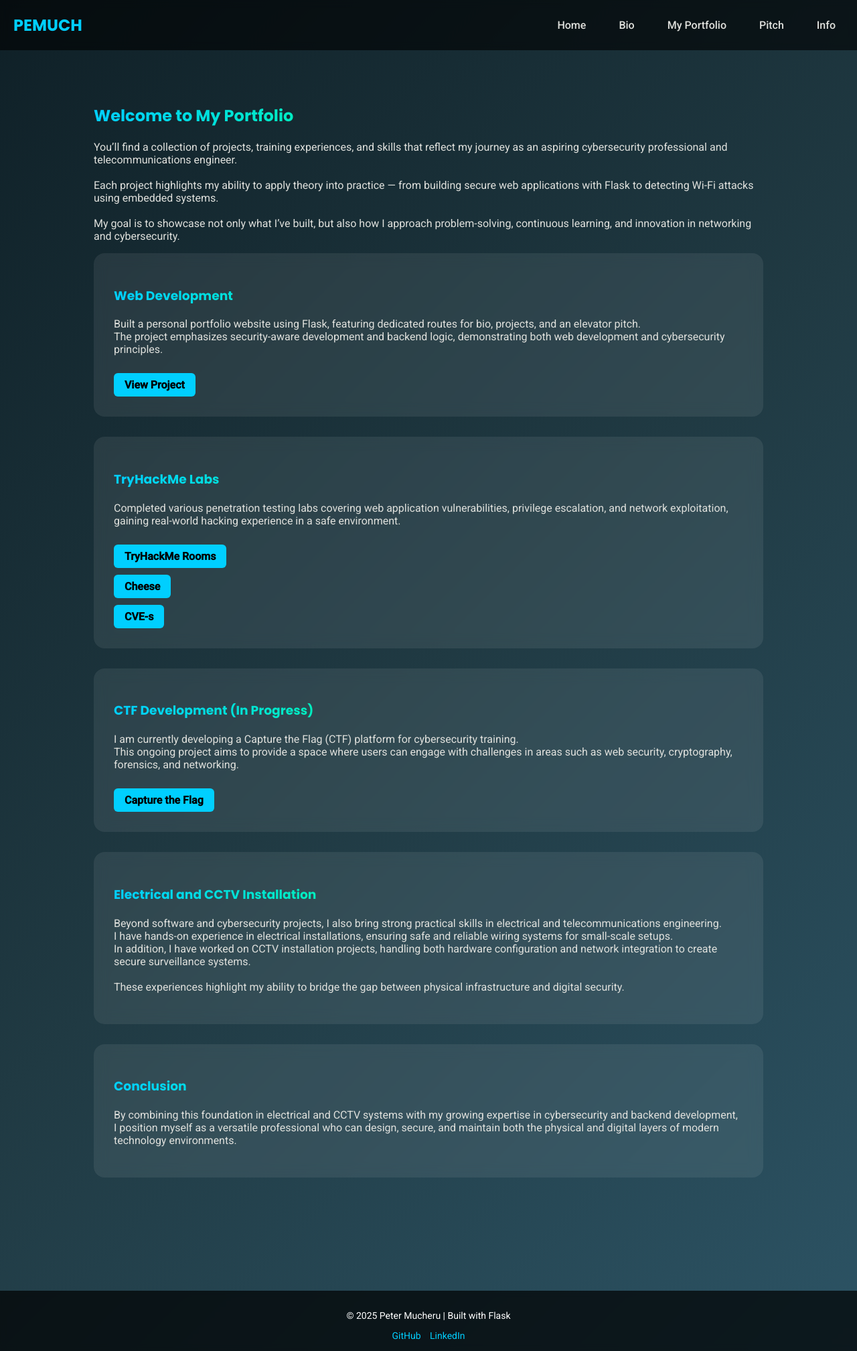
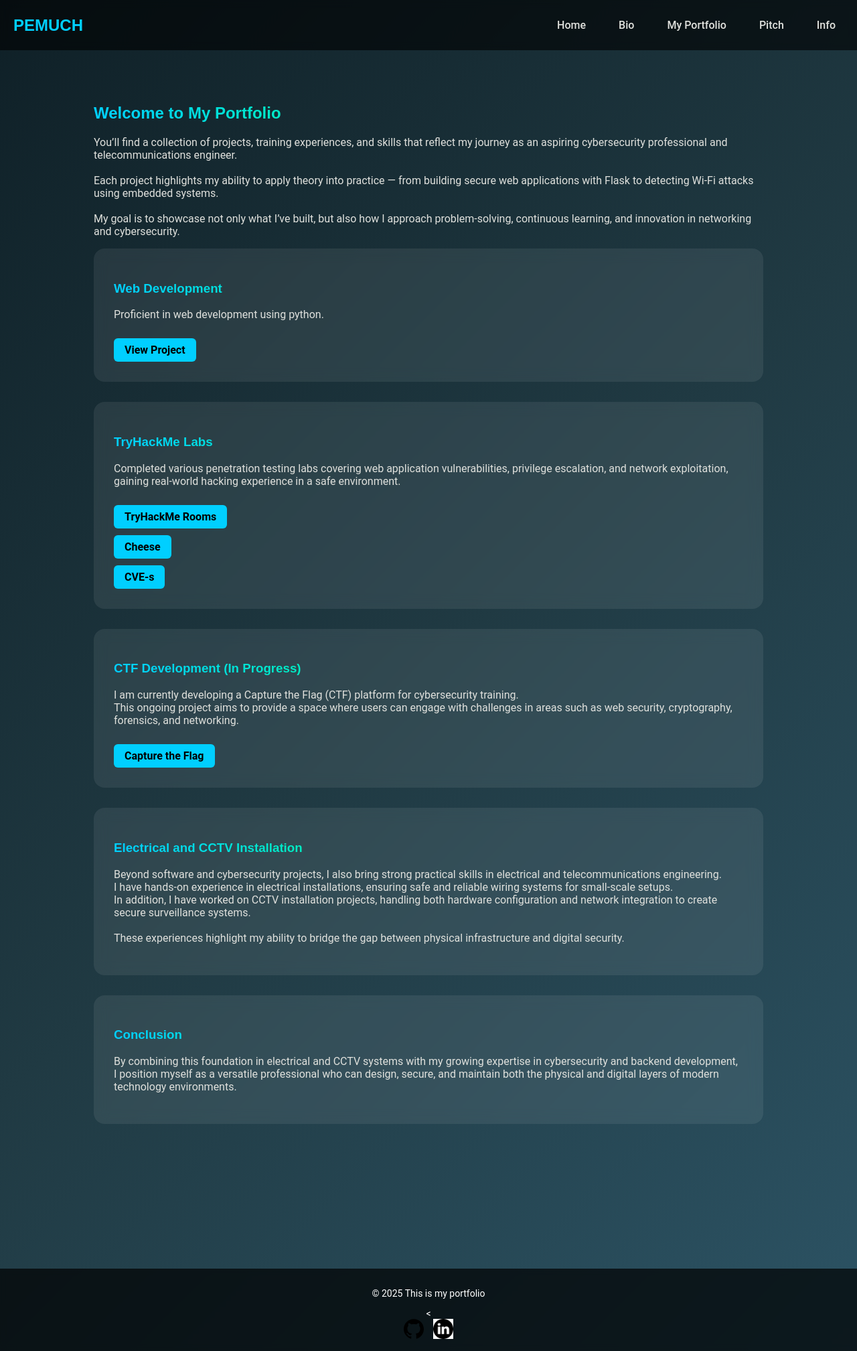
Before and after one commit to petyr2/web-app-development, a Flask app: page /portfolio in a window 1280 px wide. Shown: the whole page at 67% size. Run offline with Flask 3, Linux system fonts and the light colour scheme.

Commit message:
Update on Fri Sep 19 22:15:30 EAT 2025

```diff
--- a/static/style.css
+++ b/static/style.css
@@ -297,3 +297,41 @@ footer {
     0%, 50%, 100% { opacity: 1; }
     25%, 75% { opacity: 0; }
 }
+
+
+/* ===== Container for bio section ===== */
+.bio-container {
+    display: flex;                 /* Arrange children (images + text) in a row */
+    justify-content: center;       /* Center content horizontally */
+                                   /* Center content vertically */
+    gap: 20px;                     /* Space between left image, text, and right image */
+    margin: 40px auto;             /* Top/bottom margin and center container horizontally */
+    flex-wrap: wrap;               /* Allows wrapping on smaller screens */
+}
+
+/* ===== Styling for both images ===== */
+.bio-image {
+    width: 200px;                  /* Set a fixed width for images */
+    height: auto;                  /* Keep image aspect ratio */
+    border-radius: 12px;           /* Rounded corners for smooth look */
+    box-shadow: 0 4px 15px rgba(0,0,0,0.3); /* Soft shadow around images */
+    flex-shrink: 0;                /* Prevent images from shrinking smaller than width */
+}
+
+/* Optional: Different classes for left/right images */
+img {
+    /* You can add extra styles for left image if needed */
+    align-items: left;
+}
+
+img {
+    /* You can add extra styles for right image if needed */
+    align-items: right;
+}
+
+/* ===== Center text styling ===== */
+.bio-text {
+    max-width: 600px;              /* Limit width of the text for readability */
+    text-align: justify;           /* Justify the text nicely */
+    color: #E0E1DD;                /* Match your portfolio theme color */
+}
--- a/templates/index.html
+++ b/templates/index.html
@@ -11,7 +11,7 @@
             <h1>Welcome To My Personal Website — you are now at the home page</h1>
             <h2>Mucheru Peter</h2>
             <p>
-                I’m an aspiring cybersecurity professional and telecommunications engineer with a strong foundation in networking, system security, and Flask web development.
+                I’m an aspiring cybersecurity professional and telecommunications engineer with a strong foundation in networking, system security, and python web development.
                 <br><br>
                 Passionate about solving real-world problems, I combine hands-on experience in penetration testing and web projects with continuous learning to build secure and practical digital solutions.
             </p>
--- a/templates/navpage.html
+++ b/templates/navpage.html
@@ -5,7 +5,7 @@
   <meta name="viewport" content="width=device-width, initial-scale=1.0">
   <title>{% block title %}Portfolio{% endblock %}</title>
   <link rel="stylesheet" href="{{ url_for('static', filename='style.css') }}">
-  <link href="https://fonts.googleapis.com/css2?family=Poppins:wght@500;700&family=Roboto:wght@400;500&display=swap" rel="stylesheet">
+  <link rel="icon" type="image/png" href="{{ url_for('static', filename='images/favicon.png') }}">
 </head>
 <body class="{% block page_class %}{% endblock %}">
   <div class="wrapper">
@@ -30,11 +30,19 @@
     <br>
 
     <footer>
-      <p>© 2025 Peter Mucheru | Built with Flask</p>
-      <div class="socials">
-        <a href="https://github.com/petyr2" target="_blank">GitHub</a>
-        <a href="https://linkedin.com/in/peter-mucheru" target="_blank">LinkedIn</a>
-      </div>
+      <p>© 2025 This is my portfolio </p>
+      <<div class="socials">
+  <!-- GitHub -->
+  <a href="https://github.com/petyr2" target="_blank">
+    <img src="{{ url_for('static', filename='images/github-icon.svg') }}" alt="GitHub" width="30" height="30">
+  </a>
+
+  <!-- LinkedIn -->
+  <a href="https://www.linkedin.com/in/your-linkedin-username/" target="_blank">
+    <img src="{{ url_for('static', filename='images/download.png') }}" alt="LinkedIn" width="30" height="30">
+  </a>
+</div>
+
     </footer>
   </div>
 </body>
--- a/templates/pitch.html
+++ b/templates/pitch.html
@@ -15,7 +15,6 @@
             With a focus on security-aware development and innovative problem-solving, I bring both technical depth and versatility, positioning myself as a future expert ready to protect and enhance modern technology environments.
         </p>
 
-        <h3>The video to my pitch is coming soon</h3>
         <div class="pitch-video-placeholder">
             <img src="{{ url_for('static', filename='images/video-placeholder.png') }}" alt="Pitch Video Coming Soon">
         </div>
--- a/templates/projects.html
+++ b/templates/projects.html
@@ -23,11 +23,7 @@
     <div class="portfolio-item">
         <h3>Web Development</h3>
         <p>
-            Built a personal portfolio website using Flask, featuring dedicated routes for bio, projects,
-            and an elevator pitch.
-            <br>
-            The project emphasizes security-aware development and backend logic, demonstrating both
-            web development and cybersecurity principles.
+            Proficient in web development using python.
         </p>
         <a href="https://github.com/petyr2/web-app-development/" target="_blank" class="btn">View Project</a>
     </div>
```
Also changed, not shown: templates/bio.html (+20 -4 lines), static/images/download.png (added), static/images/favicon.png (added), static/images/github-icon.svg (added), static/images/github-mark.png (added).
